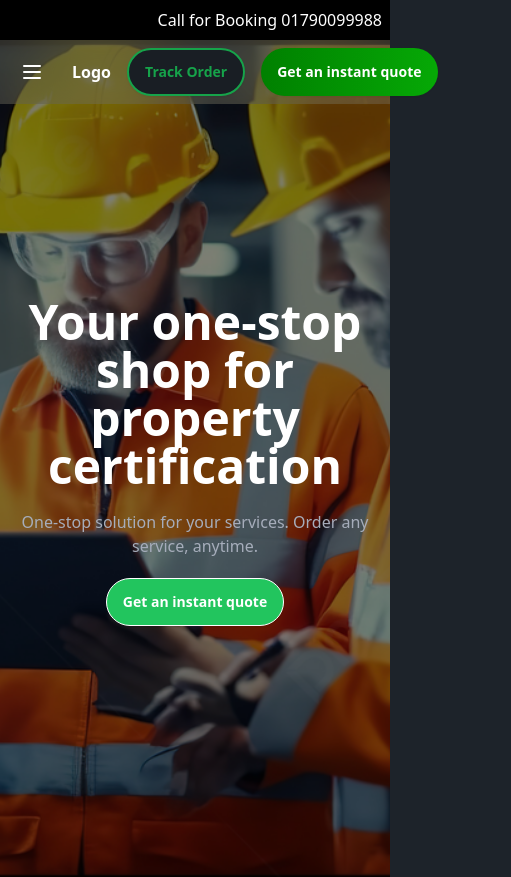
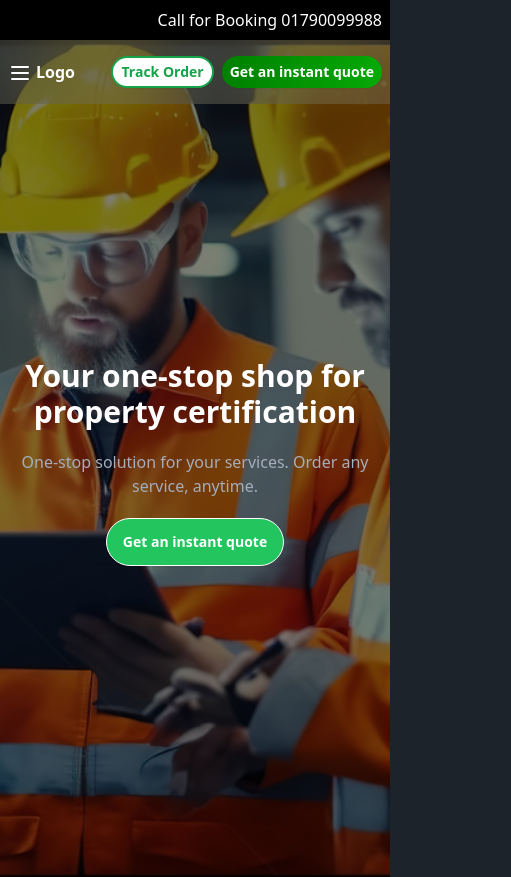
Before and after one commit to rjspyk5/reactContest, a React (Vite) app: page / in a window 390 px wide. Shown: the top 877 px of the page, 511 px wide, since content can reach past the window. Built offline with nearby package versions, Linux system fonts and the light colour scheme.

Commit message:
make navbar responsive

```diff
--- a/src/Pages/shared/Navbar/Navbar.jsx
+++ b/src/Pages/shared/Navbar/Navbar.jsx
@@ -223,7 +223,7 @@ export const Navbar = () => {
               <label
                 htmlFor="my-drawer-3"
                 aria-label="open sidebar"
-                className="btn btn-square btn-ghost"
+                className="cursor-pointer"
               >
                 <svg
                   xmlns="http://www.w3.org/2000/svg"
@@ -239,20 +239,21 @@ export const Navbar = () => {
                   ></path>
                 </svg>
               </label>
+              <div className="px-1  lg:hidden">Logo</div>
             </div>
             {/* Main Drawer */}
-            <div className="mx-2  px-2">Logo</div>
+            <div className="px-2 hidden lg:block">Logo</div>
             <div className="hidden  lg:block">
               <ul className="menu menu-horizontal">
                 {/* Navbar menu content here */}
                 {menu}
               </ul>
             </div>
-            <div className="flex gap-4">
-              <button className="btn font-bold text-green-600  rounded-full  border-green-600 border-2 hover:border-border-green-700">
+            <div className="flex gap-2 md:gap-4">
+              <button className="btn px-2 md:px-3 min-h-2 text-sm md:text-base h-8 md:h-12 font-bold text-green-600 bg-white  rounded-full  border-green-600 border-2 hover:border-border-green-700">
                 Track Order
               </button>
-              <button className="btn   rounded-full bg-gradient-to-r from-[green] to-[#06a906] text-white border-none">
+              <button className="btn px-2 md:px-3 min-h-2 h-8 md:h-12 text-sm md:text-base  rounded-full bg-gradient-to-r from-[green] to-[#06a906] text-white border-none">
                 Get an instant quote
               </button>
             </div>
--- a/src/components/AllServices/AllServices.css
+++ b/src/components/AllServices/AllServices.css
@@ -1,5 +1,5 @@
 .customTab {
-  --tab-padding: 3rem;
+  --tab-padding: 1.5rem;
   height: 60px;
   border-radius: 30px 30px 0px 0px !important;
   --tab-bg: #22c55e;
@@ -13,3 +13,22 @@
 .customTab:focus {
   color: whitesmoke;
 }
+
+/* Medium screens (min-width: 768px) */
+@media (min-width: 768px) {
+  .customTab {
+    --tab-padding: 2rem;
+  }
+}
+@media (max-width: 768px) {
+  .customTab {
+    --tab-padding: 1.5rem;
+  }
+}
+
+/* Large screens (min-width: 1024px) */
+@media (min-width: 1024px) {
+  .customTab {
+    --tab-padding: 3rem;
+  }
+}
--- a/src/components/HeroSection/Hero.jsx
+++ b/src/components/HeroSection/Hero.jsx
@@ -12,7 +12,7 @@ export const Hero = () => {
         <div className="hero-overlay bg-black bg-opacity-50"></div>
         <div className="hero-content text-neutral-content text-center">
           <div className="max-w-xl">
-            <h1 className="mb-5 text-5xl font-bold text-white">
+            <h1 className="mb-5 md:text-5xl text-3xl font-bold text-white">
               Your one-stop shop for property certification
             </h1>
             <p className="mb-5">
```
